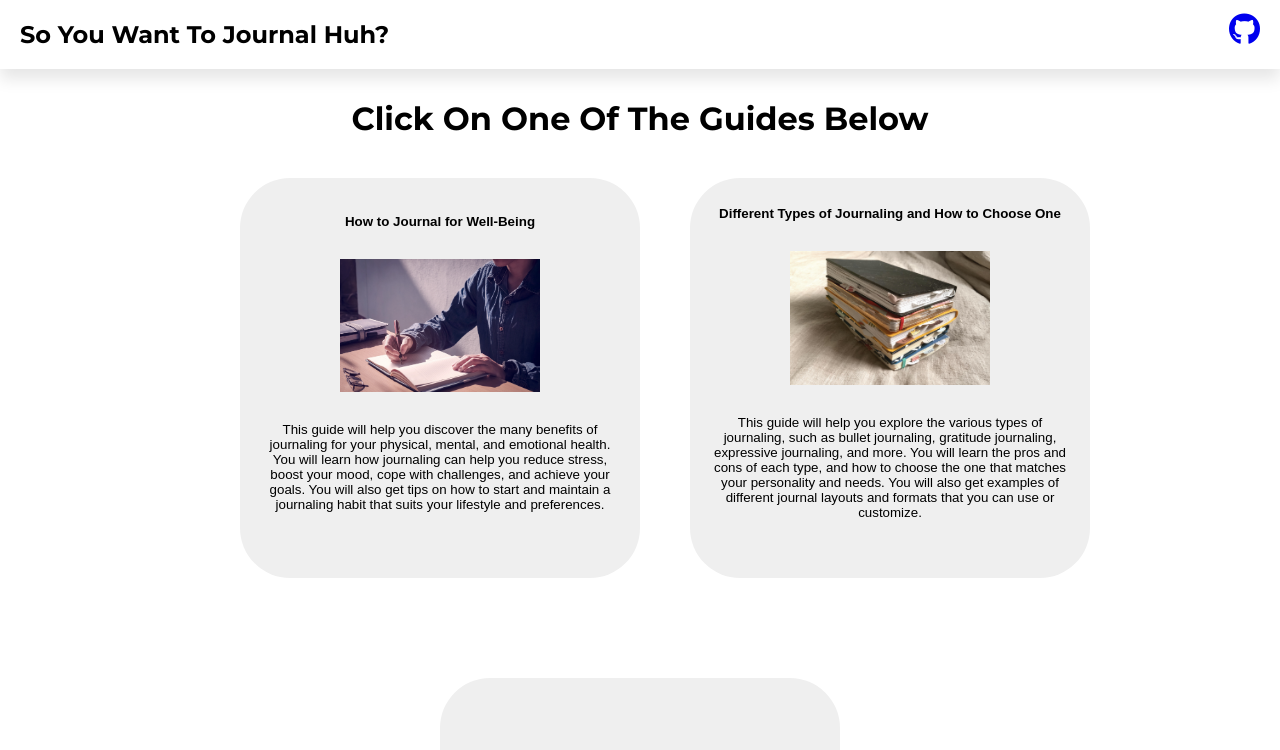
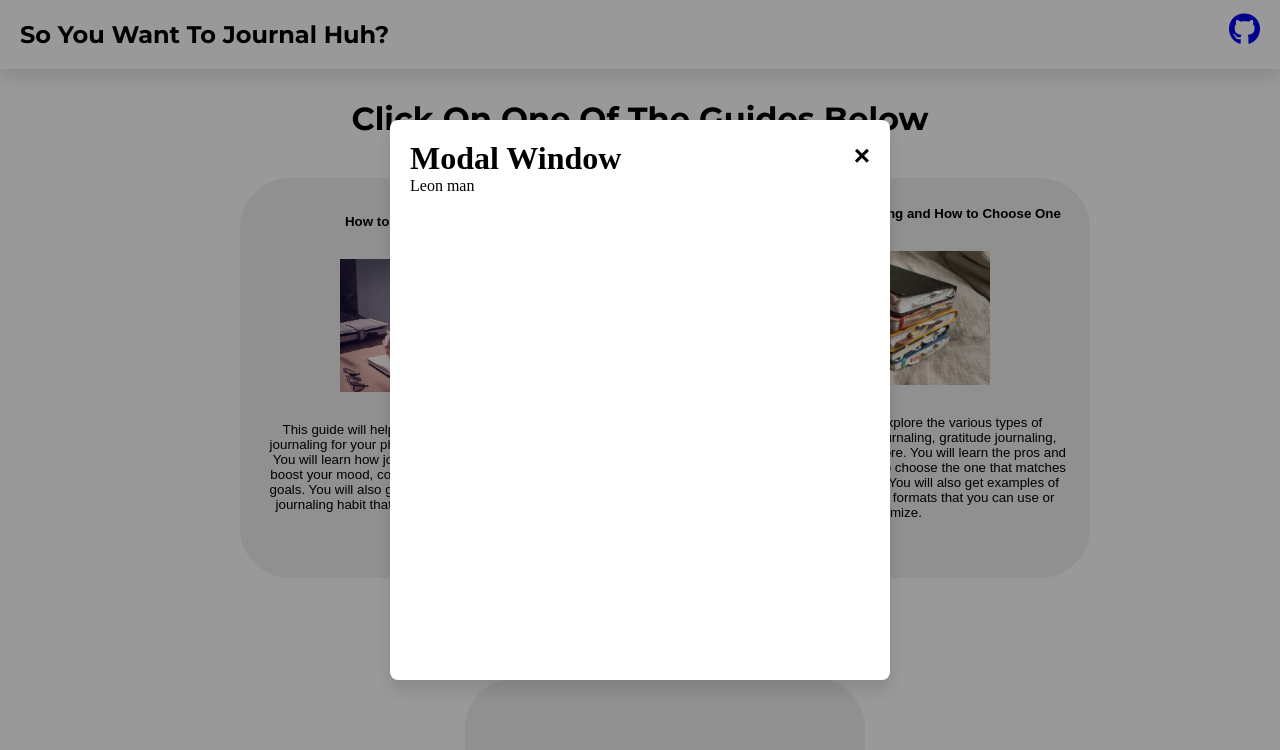
Before and after one commit to Ebenmars/Journaling-Guide, a plain HTML site: page index.html in a window 1280 px wide. Both pictures are taken after a click on the button 440 px from the left and 378 px from the top of the page. Shown: the top 750 px of the page. Drawn offline with Linux system fonts and the light colour scheme.

Commit message:
Added Model and  Cleaned Up HTML & CSS

```diff
--- a/index.html
+++ b/index.html
@@ -27,53 +27,51 @@
       </header>
       <main>
         <ul>
-          <li><button class="show-modal">
+          <li><button class="show-model">
             <div class="btn-display">
               <h4>How to Journal for Well-Being</h4>
              <img src="./journaling.webp" />
               <p>This guide will help you discover the many benefits of journaling for your physical, mental, and emotional health. You will learn how journaling can help you reduce stress, boost your mood, cope with challenges, and achieve your goals. You will also get tips on how to start and maintain a journaling habit that suits your lifestyle and preferences.</p>
             </div>
           </button>
-          <div class="modal-hidden">
-             <div>
-            <button class="close-modal">&times;</button>
+          <div class="model hidden">
+            <button class="close-model">&times;</button>
             <h1>Modal Window</h1>
             <p>Leon man</p>
-            </div>
           </div>
         </li>
 
-          <li><button class="show-modal">
+          <li><button class="show-model">
              <div class="btn-display">
               <h4>Different Types of Journaling and How to Choose One</h4>
               <img src="./journal.jpeg" />
               <p>This guide will help you explore the various types of journaling, such as bullet journaling, gratitude journaling, expressive journaling, and more. You will learn the pros and cons of each type, and how to choose the one that matches your personality and needs. You will also get examples of different journal layouts and formats that you can use or customize.</p>
             </div>
           </button>
-          <div class="modal-hidden">
+          <div class="model hidden">
             <div>
-            <button class="close-modal">&times;</button>
+            <button class="close-model">&times;</button>
             <h1>Modal Window</h1>
             <p>Leon man</p>
             </div>
           </div>
         </li>
-          <li><button class="show-modal">
+          <li><button class="show-model">
              <div class="btn-display">
               <h4>Prompts to Inspire and Motivate Your Journaling</h4>
               <img src="./writing.jpeg" />
               <p>This guide will help you overcome writer’s block and spark your creativity with journal prompts. You will learn how to use prompts to reflect on different aspects of your life, such as your values, relationships, dreams, and challenges. You will also get a list of prompts that you can use anytime you need some inspiration or guidance for your journaling.</p>
             </div>
           </button>
-          <div class="modal-hidden">
+          <div class="model hidden">
             <div>
-            <button class="close-modal">&times;</button>
+            <button class="close-model">&times;</button>
             <h1>Modal Window</h1>
             <p>Leon man</p>
             </div>
           </div>
         </li>
-          <div class="overlay-hidden"></div>
+          <div class="overlay hidden"></div>
         </ul>
       </main>
     </div>
--- a/script.js
+++ b/script.js
@@ -1 +1,16 @@
 "use strict";
+
+const model = document.querySelector(".model");
+const overlay = document.querySelector(".overlay");
+const btnCloseModel = document.querySelector(".close-model");
+const btnsOpenModel = document.querySelectorAll(".show-model");
+console.log(btnsOpenModel);
+
+for(let i = 0; i < btnsOpenModel.length; i++){
+    console.log(btnsOpenModel[i].textContent);
+    btnsOpenModel[i].addEventListener("click",function(){
+        console.log("Button clicked");
+        model.classList.remove('hidden');
+        overlay.classList.remove("hidden");
+    });
+}
--- a/styles.css
+++ b/styles.css
@@ -57,17 +57,16 @@ main ul {
   justify-content: center;
   align-items: center;
   gap: 50px;
+   list-style: none;
 }
 
-main ul li {
-  list-style: none;
+.show-model ul li {
+
   display: flex;
 
 }
 
-
-
-main ul li button {
+.show-model {
   cursor: pointer;
   width: 400px;
   height: 400px;
@@ -77,19 +76,12 @@ main ul li button {
 }
 
 
-main button:hover{
+.show-model:hover{
   transform:scale(110%);
    box-shadow: 0px 10px 15px rgba(0, 0, 0, 0.1);
 }
 
-@media(max-width:850px){
-  main {
-   margin-left: 0px;
-}
-main ul li:nth-child(3){
-  margin-left:50px;
-}
-}
+
 
 .btn-display{
   display:flex;
@@ -107,29 +99,47 @@ main ul li:nth-child(3){
 
 }
 
-
-.modal-hidden{
-  display:none;
-  position:fixed;
-  z-index:1;
-  left: 0;
-  right:0;
-  width:100%;
-  height:100%;
-  overflow:auto;background-color:rgba(0,0,0,0.4);
+.hidden{
+ display:none;
 }
 
-.model-hidden > div{
-  background-color:white;
-  margin: 20% auto;
-  padding:20px;
-  border-radius: 20px;
-  width:40%;
+.model {
+  position: fixed;
+  z-index: 2;
+  left: 50%;
+  top: 50%;
+  height: 70%;
+  transform: translate(-50%, -50%);
+  width: 80%;
+  max-width: 500px;
+  padding: 20px;
+  background-color: white;
+  border-radius: 8px;
+  box-shadow: 0px 10px 15px rgba(0, 0, 0, 0.1);
 }
 
-.close-modal{
+
+
+.close-model{
   color:#000000;
   float: right;
   font-size:28px;
   font-weight: bold;
+  background-color: transparent;
+  border-style: none;
+  cursor: pointer;
+
 }
+
+.close-model:hover{
+  transform:scale(150%);
+}
+
+.overlay {
+  position: fixed;
+  top: 0;
+  left: 0;
+  width: 100%;
+  height: 100%;
+  background-color: rgba(0,0,0,0.4);
+}
```
